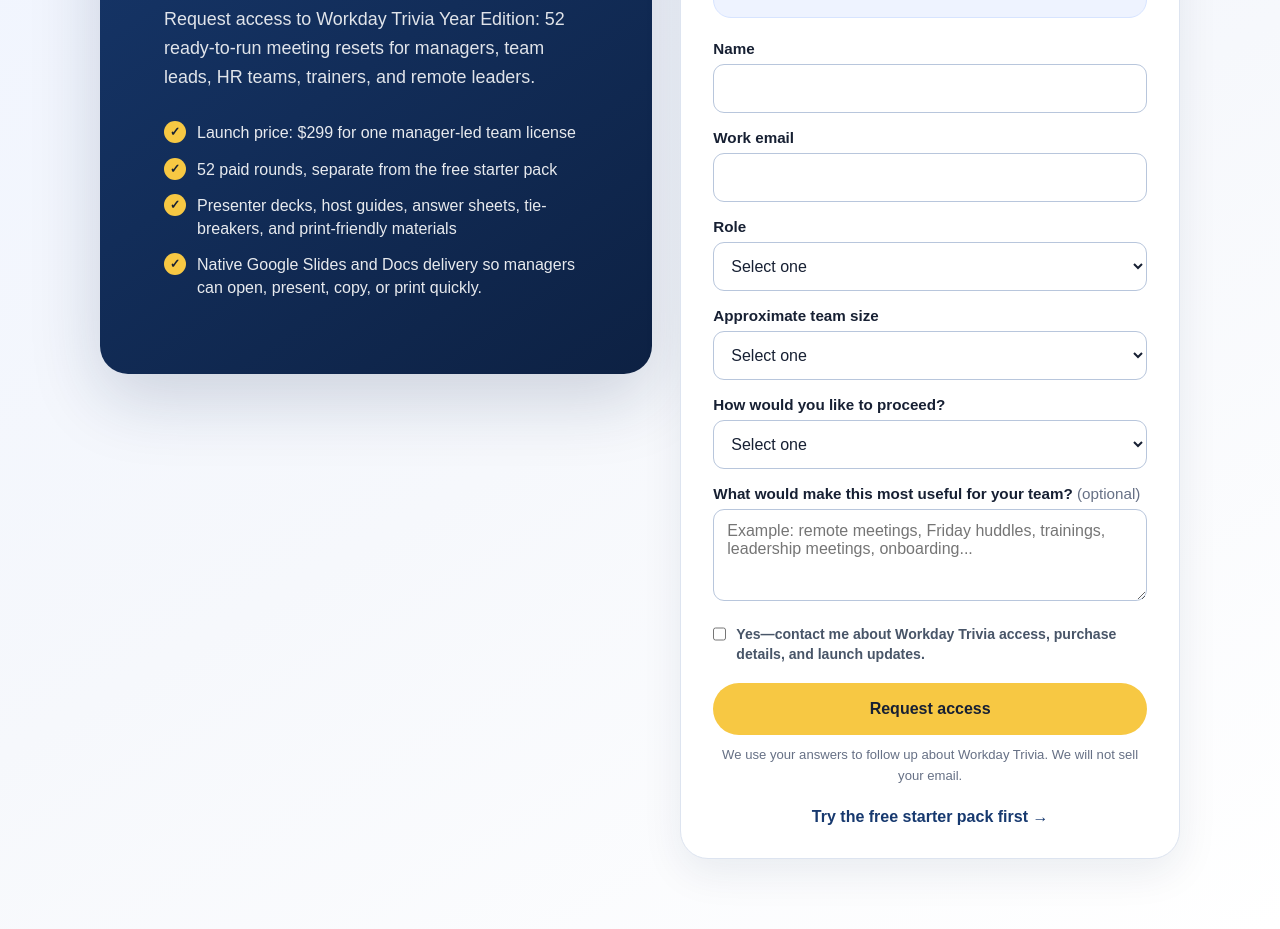
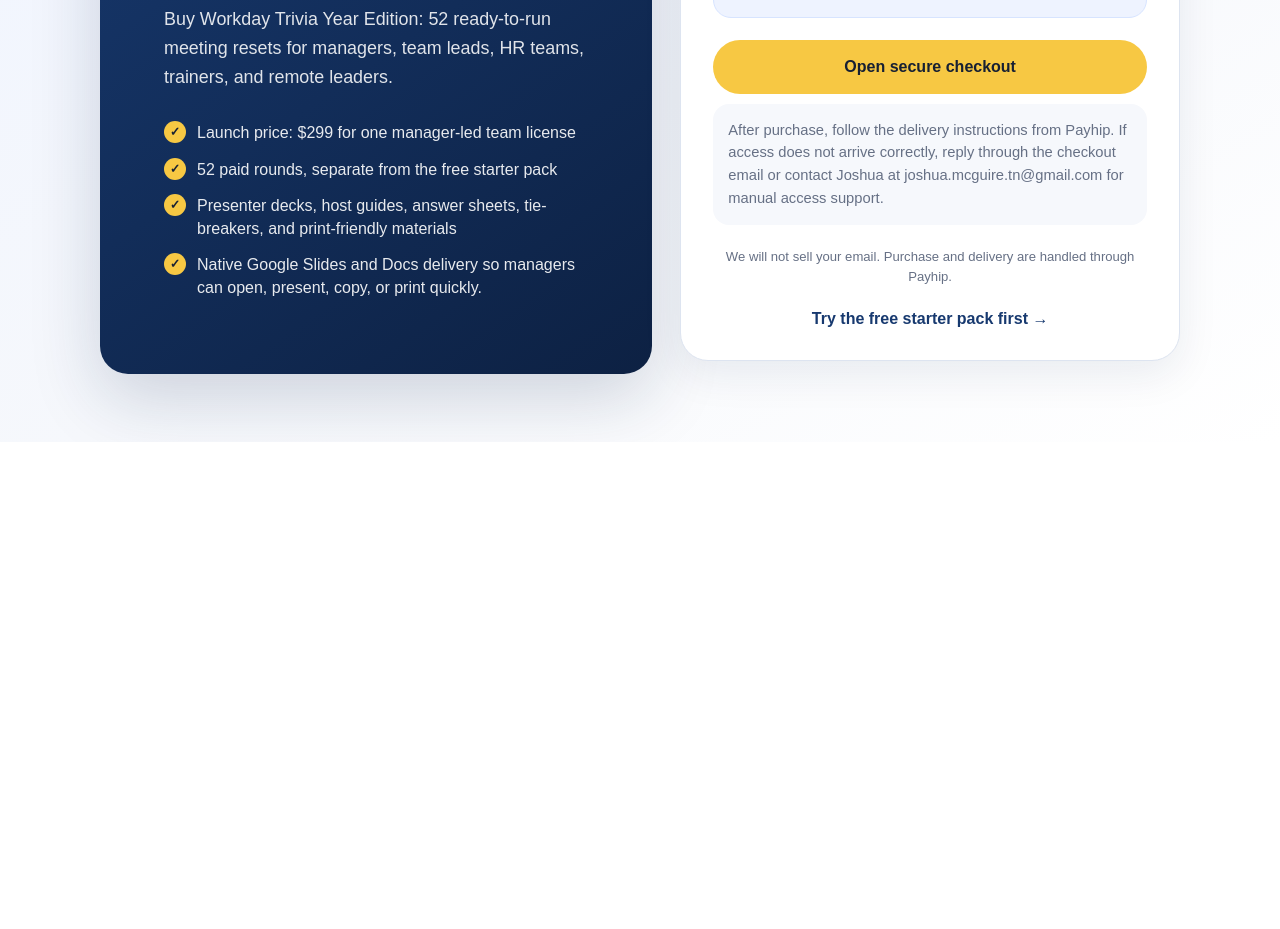
Before and after one commit to joshuamcguiretn/workday-trivia, a plain HTML site: page early-access.html in a window 1280 px wide. Shown: the part 358-1287 px from the top of the page. After the commit the page ends 800 px from the top, so only its background shows below. Drawn offline with Linux system fonts and the light colour scheme.

Commit message:
Replace request access form with live Payhip checkout CTA

```diff
--- a/early-access.html
+++ b/early-access.html
@@ -4,8 +4,8 @@
   <meta charset="UTF-8" />
   <meta name="viewport" content="width=device-width, initial-scale=1.0" />
   <meta name="robots" content="noindex" />
-  <title>Request Workday Trivia Year Edition Access</title>
-  <meta name="description" content="Request access to Workday Trivia Year Edition, a 52-week team trivia package for managers and team leaders." />
+  <title>Buy Workday Trivia Year Edition</title>
+  <meta name="description" content="Buy Workday Trivia Year Edition, a 52-week team trivia package for managers and team leaders." />
   <style>
     :root { --ink:#172033; --navy:#17396f; --navy2:#0d2143; --gold:#f7c843; --paper:#f6f8fc; --muted:#667085; --line:#dde4f0; --green:#0f8a57; }
     * { box-sizing:border-box; }
@@ -27,15 +27,10 @@
     .price { margin:0 0 22px; padding:18px; border:1px solid #d7e4ff; border-radius:18px; background:#eef3ff; }
     .price strong { display:block; color:var(--navy); font-size:2.7rem; letter-spacing:-.06em; line-height:1; }
     .price span { display:block; margin-top:5px; color:var(--muted); font-size:.9rem; font-weight:800; }
-    label { display:block; margin:16px 0 7px; font-weight:800; font-size:.95rem; }
-    input,select,textarea { width:100%; min-height:49px; padding:12px 13px; border:1px solid #b8c6dc; border-radius:11px; color:var(--ink); background:#fff; font:inherit; }
-    textarea { min-height:92px; resize:vertical; }
-    input:focus,select:focus,textarea:focus { outline:3px solid rgba(23,57,111,.16); border-color:var(--navy); }
-    .consent { display:flex; gap:10px; align-items:flex-start; margin:19px 0; color:#485568; font-size:.88rem; line-height:1.45; }
-    .consent input { width:18px; min-height:18px; margin:1px 0 0; }
-    button { width:100%; min-height:52px; border:0; border-radius:999px; padding:13px 18px; color:var(--ink); background:var(--gold); cursor:pointer; font:inherit; font-weight:900; font-size:1rem; }
+    .button { display:flex; align-items:center; justify-content:center; width:100%; min-height:54px; border-radius:999px; padding:14px 18px; color:var(--ink); background:var(--gold); text-decoration:none; font-weight:900; font-size:1rem; }
     .small { margin:15px 0 0; color:var(--muted); font-size:.82rem; line-height:1.45; text-align:center; }
     .secondary-link { display:block; margin-top:22px; color:var(--navy); font-weight:800; text-align:center; text-decoration:none; }
+    .support { margin-top:18px; padding:15px; border-radius:16px; background:#f6f8fc; color:#485568; line-height:1.45; font-size:.92rem; }
     @media (max-width:840px) { main { grid-template-columns:1fr; margin-top:4px; } .intro { padding:48px 30px; } }
   </style>
 </head>
@@ -47,9 +42,9 @@
 
   <main>
     <section class="intro">
-      <p class="eyebrow">Year Edition access</p>
+      <p class="eyebrow">Year Edition checkout</p>
       <h1>Ready for the full year?</h1>
-      <p class="lead">Request access to Workday Trivia Year Edition: 52 ready-to-run meeting resets for managers, team leads, HR teams, trainers, and remote leaders.</p>
+      <p class="lead">Buy Workday Trivia Year Edition: 52 ready-to-run meeting resets for managers, team leads, HR teams, trainers, and remote leaders.</p>
       <ul class="benefits">
         <li><span class="check">✓</span><span>Launch price: $299 for one manager-led team license</span></li>
         <li><span class="check">✓</span><span>52 paid rounds, separate from the free starter pack</span></li>
@@ -58,63 +53,16 @@
       </ul>
     </section>
 
-    <section class="card" aria-labelledby="form-title">
-      <h2 id="form-title">Request Year Edition access</h2>
-      <p>Tell us who you are and how you plan to use Workday Trivia. This request is the current launch-access path while automated checkout is being finalized.</p>
+    <section class="card" aria-labelledby="checkout-title">
+      <h2 id="checkout-title">Buy the Year Edition</h2>
+      <p>The Year Edition is now available through the live checkout page. Use the secure Payhip checkout to purchase the $299 team license.</p>
       <div class="price">
         <strong>$299</strong>
         <span>one-time Year Edition team license</span>
       </div>
-      <form action="https://formsubmit.co/joshua.mcguire.tn@gmail.com" method="POST">
-        <input type="hidden" name="_subject" value="Workday Trivia Year Edition access request" />
-        <input type="hidden" name="_next" value="https://joshuamcguiretn.github.io/workday-trivia/early-access-thanks.html" />
-        <input type="hidden" name="_template" value="table" />
-        <input type="hidden" name="_autoresponse" value="Thanks for requesting Workday Trivia Year Edition access. The Year Edition includes 52 ready-to-run team meeting resets, delivered in native Google Slides and Docs format. We will follow up with purchase and access details. You can try the free starter pack here: https://joshuamcguiretn.github.io/workday-trivia/get-starter-pack.html" />
-
-        <label for="name">Name</label>
-        <input id="name" name="name" type="text" autocomplete="name" required />
-
-        <label for="email">Work email</label>
-        <input id="email" name="email" type="email" autocomplete="email" required />
-
-        <label for="role">Role</label>
-        <select id="role" name="role" required>
-          <option value="">Select one</option>
-          <option>Manager or supervisor</option>
-          <option>HR or people leader</option>
-          <option>Trainer or facilitator</option>
-          <option>Remote team leader</option>
-          <option>Business owner</option>
-          <option>Other</option>
-        </select>
-
-        <label for="team_size">Approximate team size</label>
-        <select id="team_size" name="team_size" required>
-          <option value="">Select one</option>
-          <option>2–5 people</option>
-          <option>6–15 people</option>
-          <option>16–30 people</option>
-          <option>31–75 people</option>
-          <option>76+ people</option>
-        </select>
-
-        <label for="interest">How would you like to proceed?</label>
-        <select id="interest" name="purchase_interest" required>
-          <option value="">Select one</option>
-          <option>I want purchase/access details for the $299 Year Edition</option>
-          <option>I need to review the free sample first</option>
-          <option>I need broader organization licensing</option>
-          <option>I have a question before buying</option>
-        </select>
-
-        <label for="notes">What would make this most useful for your team? <span style="font-weight:400;color:#667085;">(optional)</span></label>
-        <textarea id="notes" name="notes" placeholder="Example: remote meetings, Friday huddles, trainings, leadership meetings, onboarding..."></textarea>
-
-        <label class="consent" for="updates"><input id="updates" name="contact_permission" type="checkbox" value="Yes, you may contact me about Workday Trivia" required /><span>Yes—contact me about Workday Trivia access, purchase details, and launch updates.</span></label>
-
-        <button type="submit">Request access</button>
-      </form>
-      <p class="small">We use your answers to follow up about Workday Trivia. We will not sell your email.</p>
+      <a class="button" href="https://payhip.com/b/7ZrlR">Open secure checkout</a>
+      <p class="support">After purchase, follow the delivery instructions from Payhip. If access does not arrive correctly, reply through the checkout email or contact Joshua at joshua.mcguire.tn@gmail.com for manual access support.</p>
+      <p class="small">We will not sell your email. Purchase and delivery are handled through Payhip.</p>
       <a class="secondary-link" href="get-starter-pack.html">Try the free starter pack first →</a>
     </section>
   </main>
```
